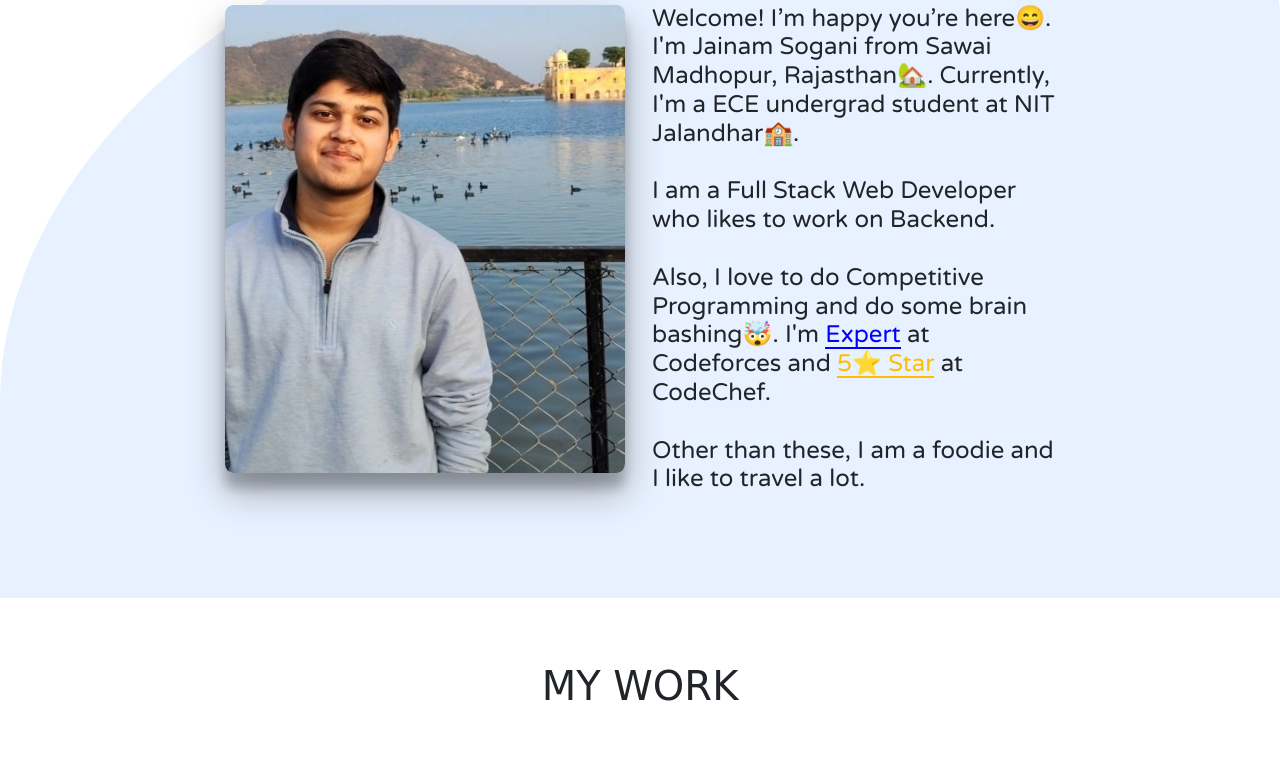
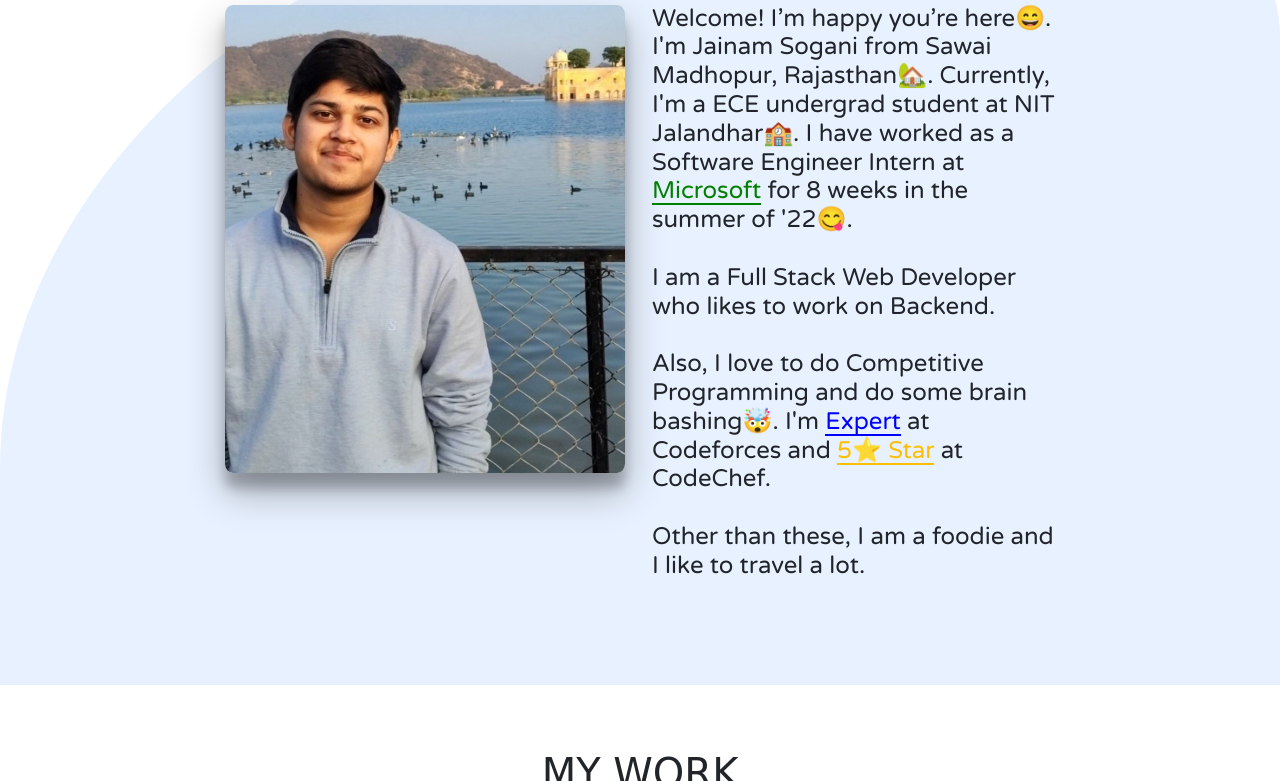
Before and after one commit to jainamsogani/jainamsogani.github.io, a plain HTML site: page index.html in a window 1280 px wide. Shown: the part 765-1546 px from the top of the page. Drawn offline with nearby package versions, Linux system fonts and the light colour scheme; a web font is replaced by a local one.

Commit message:
Added Work Experience.

```diff
--- a/index.html
+++ b/index.html
@@ -110,7 +110,7 @@
           <img class="mx-auto" src="images/jainam.jpg" alt="">
         </div>
         <div class="col-lg-4 container">
-          <h2>Welcome! I’m happy you’re here😄. <br> I'm Jainam Sogani from Sawai Madhopur, Rajasthan🏡. Currently, I'm a ECE undergrad student at NIT Jalandhar🏫.<br><br> I am a Full Stack Web Developer who likes to work on Backend. <br><br> Also, I love to do Competitive Programming and do some brain bashing🤯. I'm <div class="expert"><a href="https://codeforces.com/profile/jainam_sogani" target="_blank">Expert</a> at Codeforces</div> and <div class="star"><a href="https://www.codechef.com/users/jainam_sogani" target="_blank">5⭐ Star</a> at CodeChef.</div><br><br>Other than these, I am a foodie and I like to travel a lot.</h2>
+          <h2>Welcome! I’m happy you’re here😄. <br> I'm Jainam Sogani from Sawai Madhopur, Rajasthan🏡. Currently, I'm a ECE undergrad student at NIT Jalandhar🏫. I have worked as a Software Engineer Intern at <div class="microsoft"><a href="https://www.microsoft.com/en-in" target="_blank">Microsoft</a> for 8 weeks in the summer of '22😋.</div><br><br> I am a Full Stack Web Developer who likes to work on Backend. <br><br> Also, I love to do Competitive Programming and do some brain bashing🤯. I'm <div class="expert"><a href="https://codeforces.com/profile/jainam_sogani" target="_blank">Expert</a> at Codeforces</div> and <div class="star"><a href="https://www.codechef.com/users/jainam_sogani" target="_blank">5⭐ Star</a> at CodeChef.</div><br><br>Other than these, I am a foodie and I like to travel a lot.</h2>
         </div>
         <div class="col-lg-2"></div>
       </div>
```
